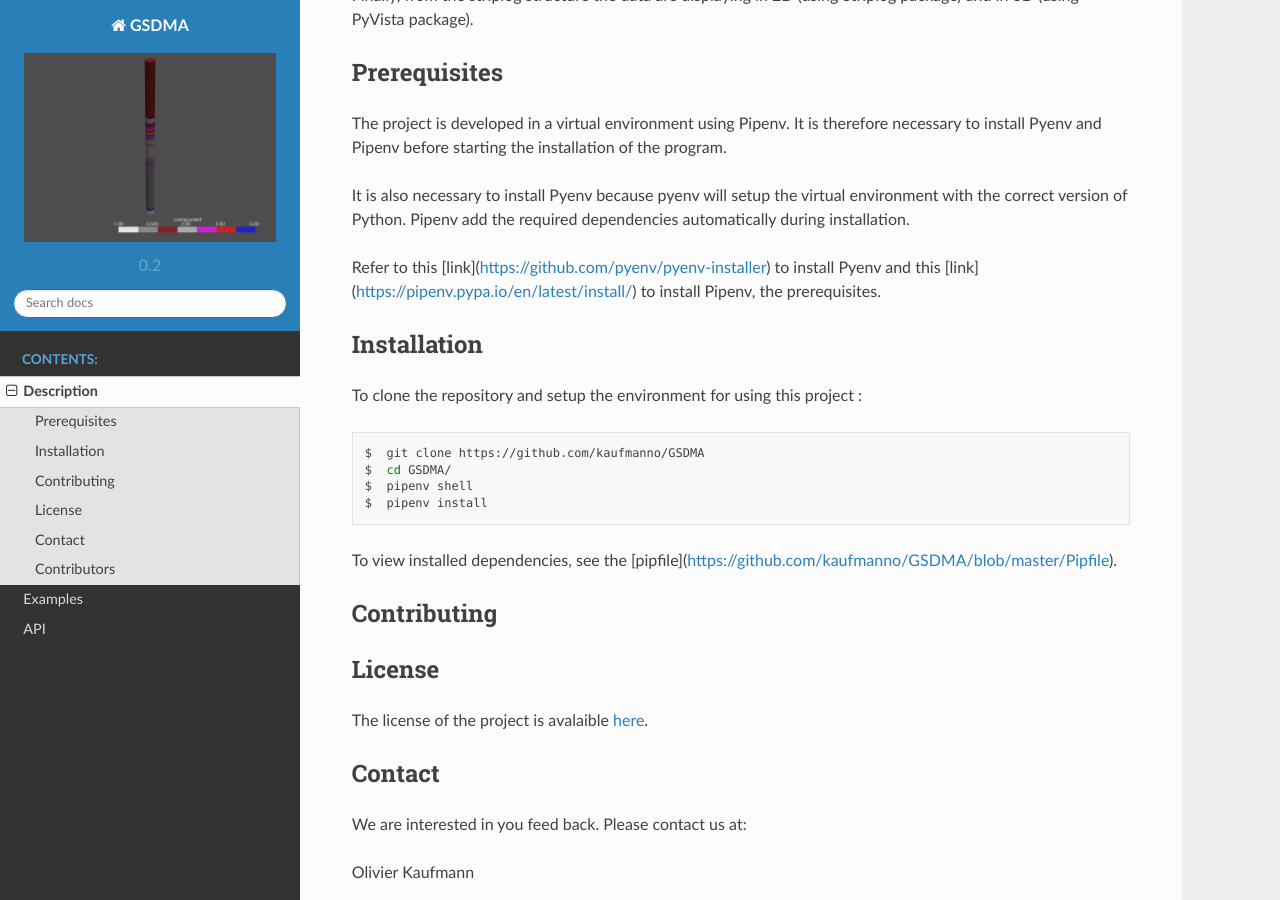
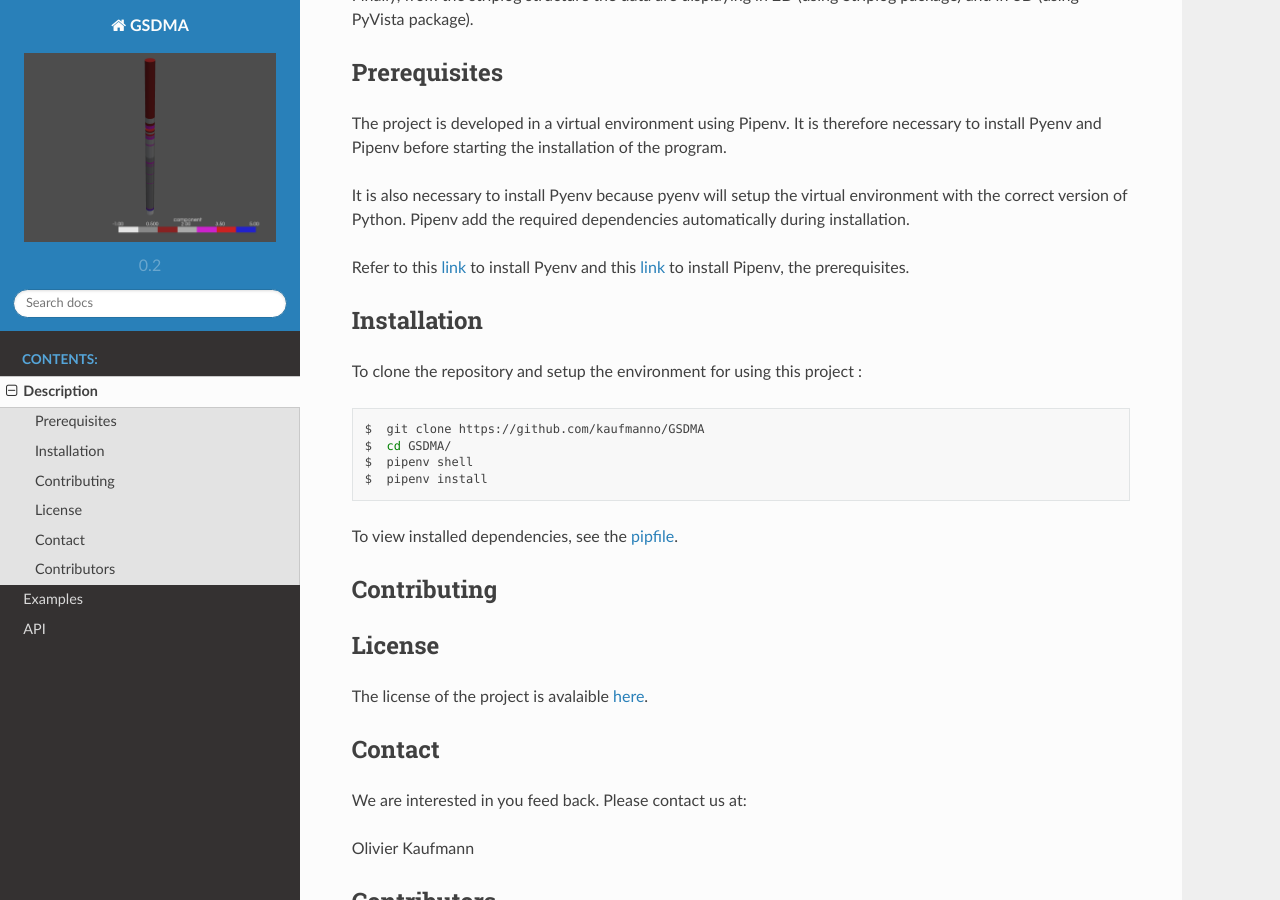
Before and after one commit to kaufmanno/GSDMA, a Sphinx documentation site: the page built from docs/source/description.rst, in a window 1280 px wide and 900 px high, scrolled down 541 px. Built offline with Sphinx 7.4.7 and the Read the Docs theme 2.0.0, drawn with Linux system fonts in a browser that asks for light colours.

Commit message:
Documentation : correction on the description.rst file

```diff
--- a/docs/source/description.rst
+++ b/docs/source/description.rst
@@ -19,7 +19,7 @@ It is therefore necessary to install Pyenv and Pipenv before starting the instal
 
 It is also necessary to install Pyenv because pyenv will setup the virtual environment with the correct version of Python. Pipenv add the required dependencies automatically during installation.
 
-Refer to this [link](https://github.com/pyenv/pyenv-installer) to install Pyenv and this [link](https://pipenv.pypa.io/en/latest/install/) to install Pipenv, the prerequisites.
+Refer to this `link <https://github.com/pyenv/pyenv-installer>`_ to install Pyenv and this `link <https://pipenv.pypa.io/en/latest/install/>`_ to install Pipenv, the prerequisites.
 
 
 
@@ -35,7 +35,9 @@ To clone the repository and setup the environment for using this project :
  $  pipenv shell
  $  pipenv install
 
-To view installed dependencies, see the [pipfile](https://github.com/kaufmanno/GSDMA/blob/master/Pipfile).
+To view installed dependencies, see the `pipfile
+<https://github.com/kaufmanno/GSDMA/blob/master/Pipfile>`_.
+
 
 Contributing
 ------------
```
